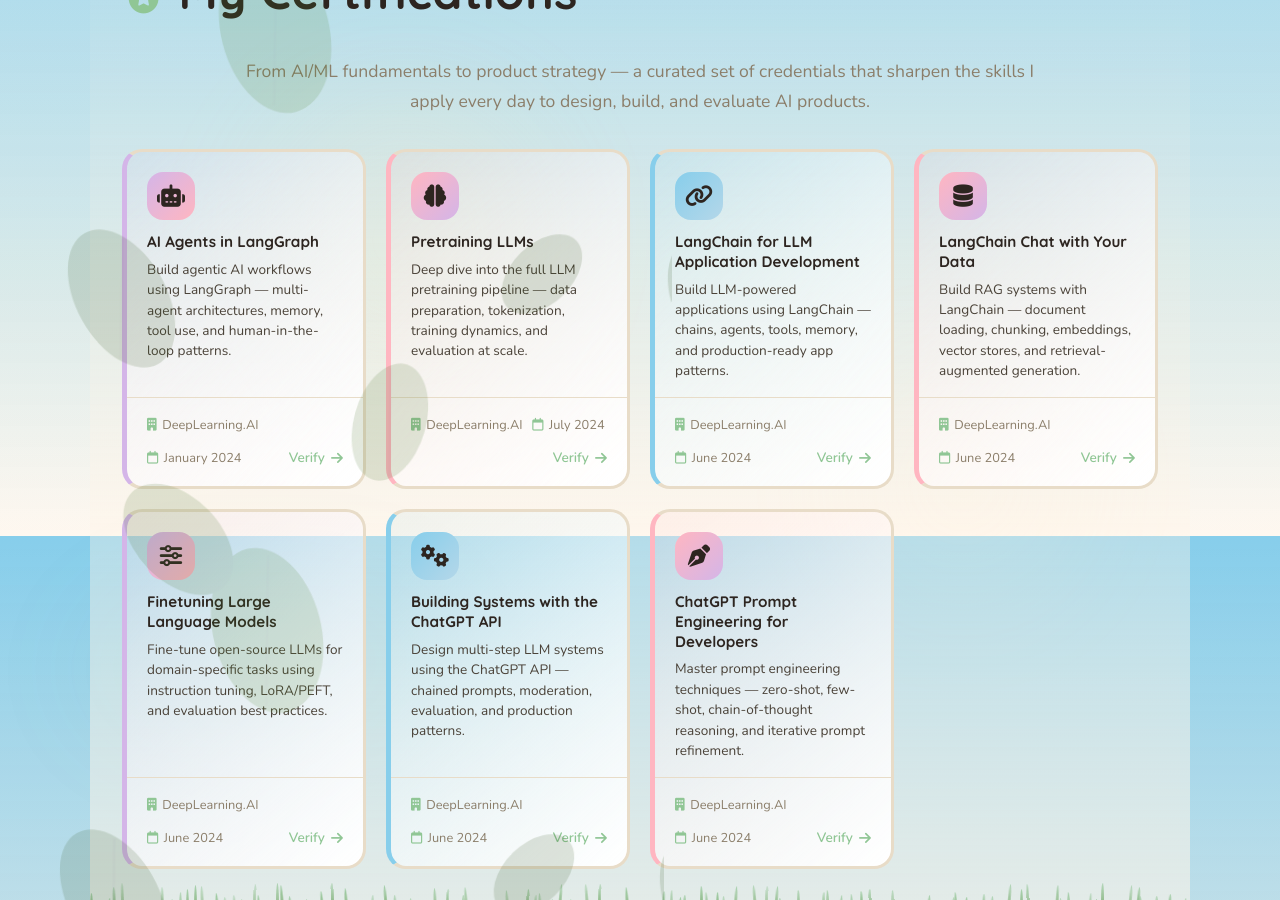
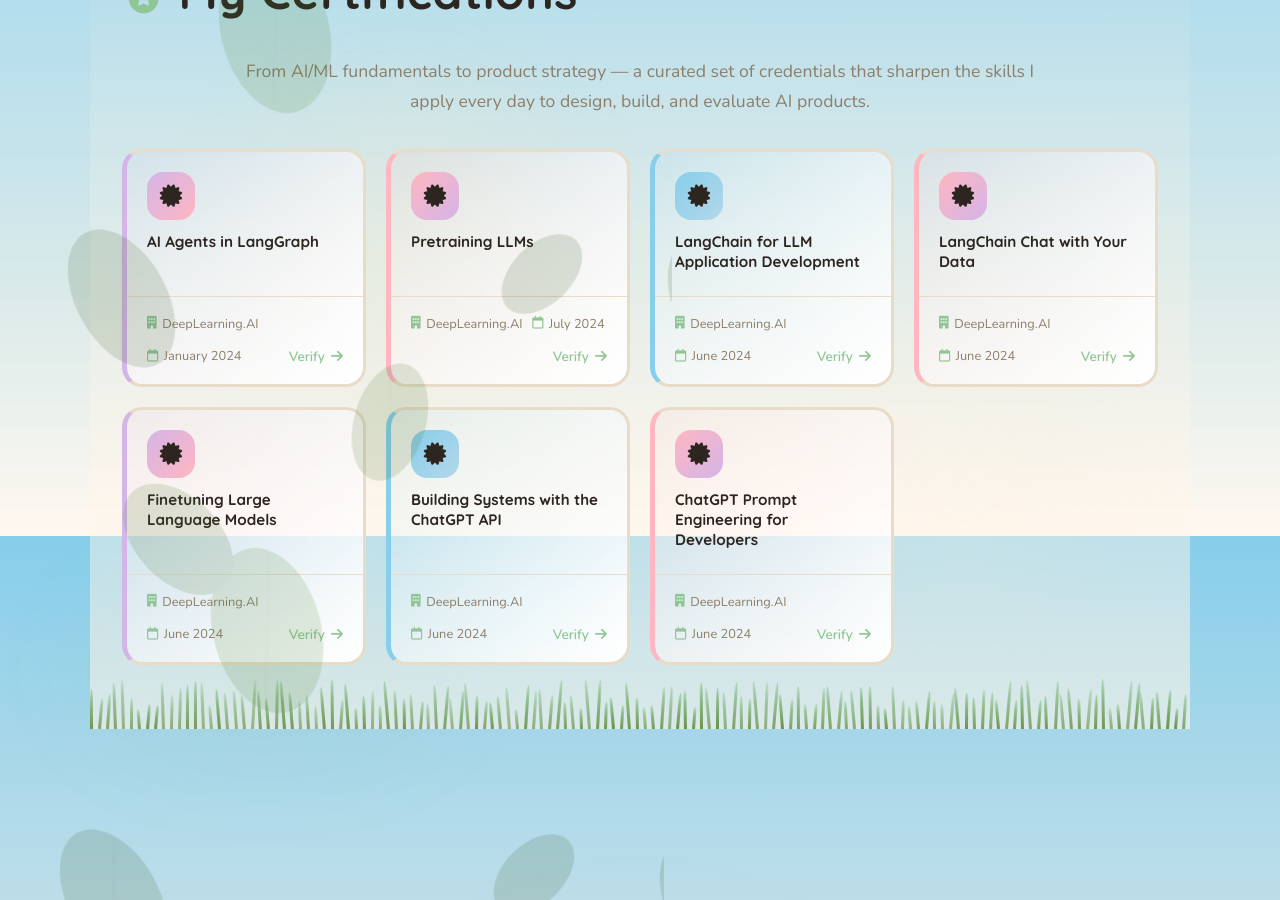
Before and after one commit to mayank1101/mayank1101.github.io, a Jekyll site: the page built from certifications.html, in a window 1280 px wide and 900 px high, scrolled down 1264 px. Built offline with Jekyll 4.4.1, drawn with Linux system fonts in a browser that asks for light colours.

Commit message:
remove description and icon fields from certification card

```diff
--- a/_data/certifications.yml
+++ b/_data/certifications.yml
@@ -3,9 +3,7 @@
   date: "January 2024"
   credential_id: "6476791d-ccd2-4262-9985-3c81ccce0100"
   credential_url: "https://learn.deeplearning.ai/accomplishments/6476791d-ccd2-4262-9985-3c81ccce0100"
-  icon: "fas fa-robot"
   accent_color: "purple"
-  description: "Build agentic AI workflows using LangGraph — multi-agent architectures, memory, tool use, and human-in-the-loop patterns."
   skills:
     - AI Agents
     - LangGraph
@@ -18,9 +16,7 @@
   date: "July 2024"
   credential_id: "604fd916-7f61-472e-b0a4-e563a37e75e9"
   credential_url: "https://learn.deeplearning.ai/accomplishments/604fd916-7f61-472e-b0a4-e563a37e75e9"
-  icon: "fas fa-brain"
   accent_color: "pink"
-  description: "Deep dive into the full LLM pretraining pipeline — data preparation, tokenization, training dynamics, and evaluation at scale."
   skills:
     - Pretraining
     - Transformers
@@ -33,9 +29,7 @@
   date: "June 2024"
   credential_id: "971fc017-be28-48d2-a819-bd6e736b1422"
   credential_url: "https://learn.deeplearning.ai/accomplishments/971fc017-be28-48d2-a819-bd6e736b1422"
-  icon: "fas fa-link"
   accent_color: "cyan"
-  description: "Build LLM-powered applications using LangChain — chains, agents, tools, memory, and production-ready app patterns."
   skills:
     - LangChain
     - Agents
@@ -48,9 +42,7 @@
   date: "June 2024"
   credential_id: "be0b7f8c-b46d-4a3d-8079-a83031c5ad40"
   credential_url: "https://learn.deeplearning.ai/accomplishments/be0b7f8c-b46d-4a3d-8079-a83031c5ad40"
-  icon: "fas fa-database"
   accent_color: "pink"
-  description: "Build RAG systems with LangChain — document loading, chunking, embeddings, vector stores, and retrieval-augmented generation."
   skills:
     - RAG
     - Vector Databases
@@ -63,9 +55,7 @@
   date: "June 2024"
   credential_id: "afbb8ed4-b0ee-4b1b-9a22-dc8ff6bfce8a"
   credential_url: "https://learn.deeplearning.ai/accomplishments/afbb8ed4-b0ee-4b1b-9a22-dc8ff6bfce8a"
-  icon: "fas fa-sliders-h"
   accent_color: "purple"
-  description: "Fine-tune open-source LLMs for domain-specific tasks using instruction tuning, LoRA/PEFT, and evaluation best practices."
   skills:
     - Fine-Tuning
     - LoRA / PEFT
@@ -77,9 +67,7 @@
   date: "June 2024"
   credential_id: "8400191e-b3e6-470d-990d-287c69d67a34"
   credential_url: "https://learn.deeplearning.ai/accomplishments/8400191e-b3e6-470d-990d-287c69d67a34"
-  icon: "fas fa-cogs"
   accent_color: "cyan"
-  description: "Design multi-step LLM systems using the ChatGPT API — chained prompts, moderation, evaluation, and production patterns."
   skills:
     - ChatGPT API
     - Prompt Chaining
@@ -91,9 +79,7 @@
   date: "June 2024"
   credential_id: "84dcd38d-b215-47aa-9327-592b04a6fbc3"
   credential_url: "https://learn.deeplearning.ai/accomplishments/84dcd38d-b215-47aa-9327-592b04a6fbc3"
-  icon: "fas fa-pen-nib"
   accent_color: "pink"
-  description: "Master prompt engineering techniques — zero-shot, few-shot, chain-of-thought reasoning, and iterative prompt refinement."
   skills:
     - Prompt Engineering
     - Chain-of-Thought
--- a/certifications.html
+++ b/certifications.html
@@ -68,12 +68,11 @@
         <div class="cert-card card-{{ cert.accent_color }} scroll-animate">
             <div class="cert-card-header">
                 <div class="cert-card-icon">
-                    <i class="{{ cert.icon | default: 'fas fa-certificate' }}"></i>
+                    <i class="fas fa-certificate"></i>
                 </div>
             </div>
             <div class="cert-card-body">
                 <h3>{{ cert.name }}</h3>
-                {% if cert.description %}<p>{{ cert.description }}</p>{% endif %}
             </div>
             <div class="cert-card-footer">
                 <span class="cert-card-meta">
```
